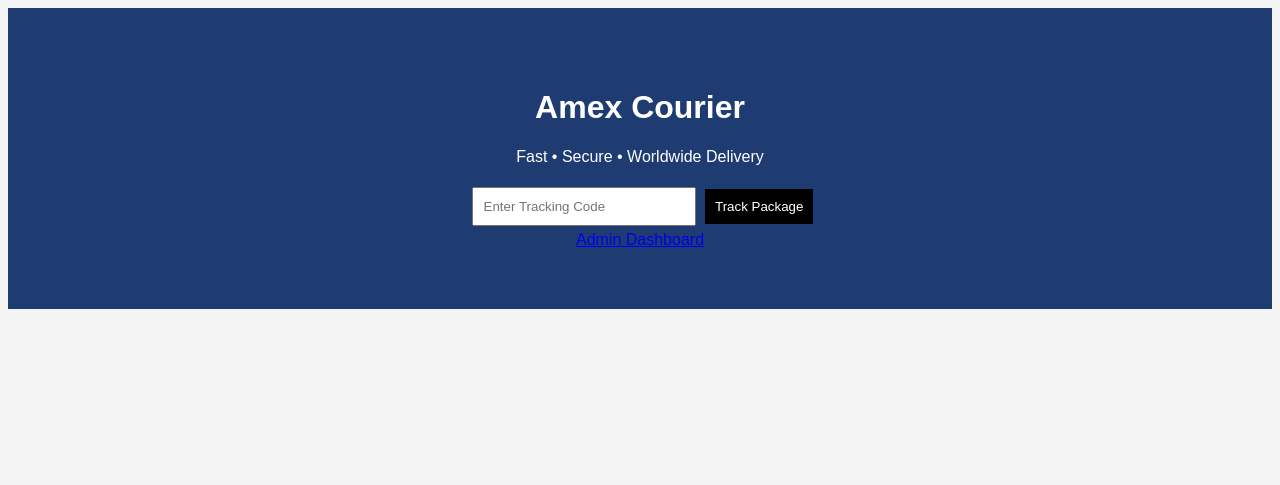
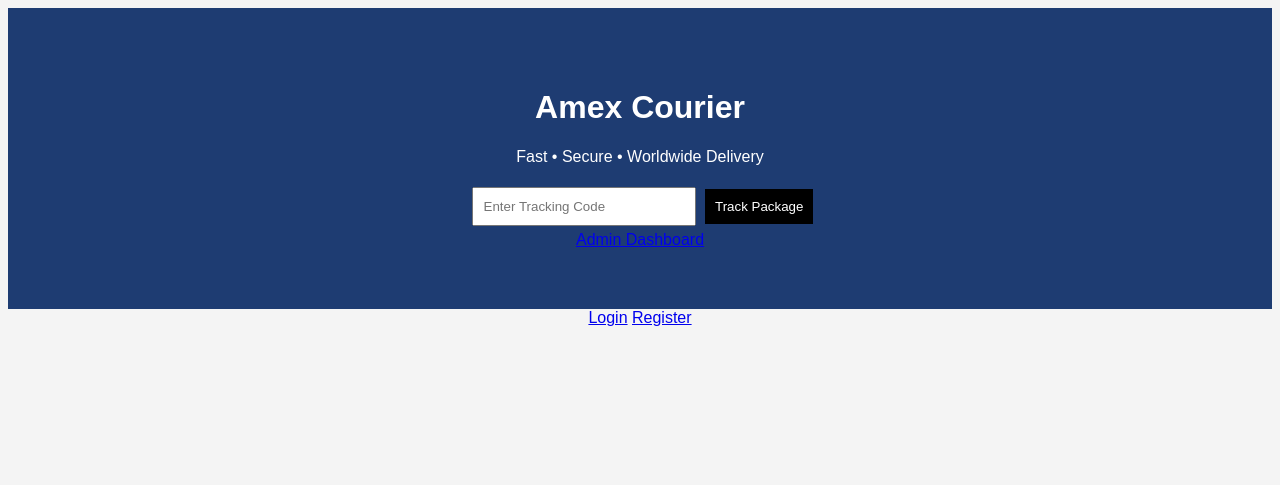
Before and after one commit to amexlabs-ui/amex-courier, a Flask app: page / in a window 1280 px wide. Shown: the top 485 px of the page. Run offline with Flask 3, Linux system fonts and the light colour scheme.

Commit message:
Update index.html

```diff
--- a/templates/index.html
+++ b/templates/index.html
@@ -22,3 +22,8 @@
 
 </body>
 </html>
+
+<div class="nav">
+    <a href="/login">Login</a>
+    <a href="/register">Register</a>
+</div>
```
